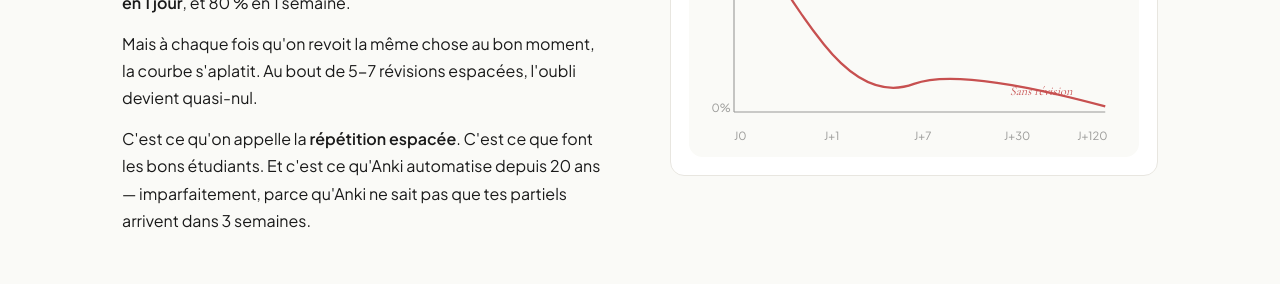
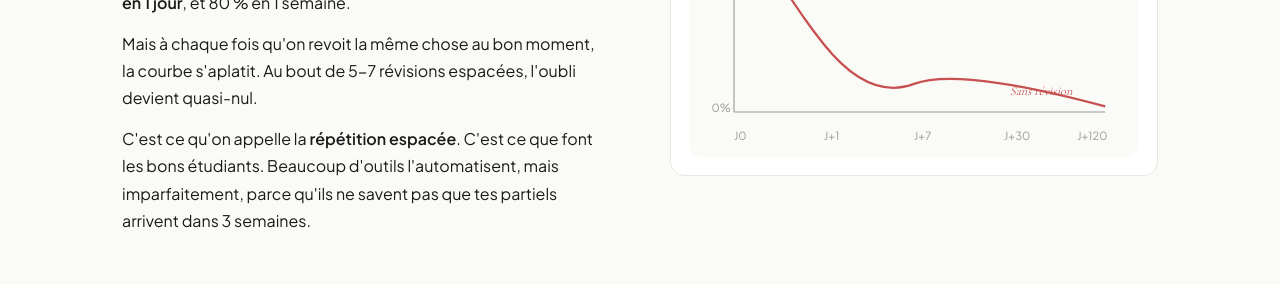
Before and after one commit to Axman1ak/MedRev, a Next.js app: page /methode in a window 1280 px wide. Shown: the part 980-1264 px from the top of the page. Built offline with nearby package versions, Linux system fonts and the light colour scheme.

Commit message:
Update page.tsx

```diff
--- a/src/app/methode/page.tsx
+++ b/src/app/methode/page.tsx
@@ -59,9 +59,9 @@ export default function MethodePage() {
             <p className="lp-method-p">
               C&apos;est ce qu&apos;on appelle la <strong>répétition
               espacée</strong>. C&apos;est ce que font les bons étudiants.
-              Et c&apos;est ce qu&apos;Anki automatise depuis 20 ans —
-              imparfaitement, parce qu&apos;Anki ne sait pas que tes
-              partiels arrivent dans 3 semaines.
+              Beaucoup d&apos;outils l&apos;automatisent, mais imparfaitement,
+              parce qu&apos;ils ne savent pas que tes partiels arrivent dans
+              3 semaines.
             </p>
           </div>
           <div className="lp-method-visual">
```
